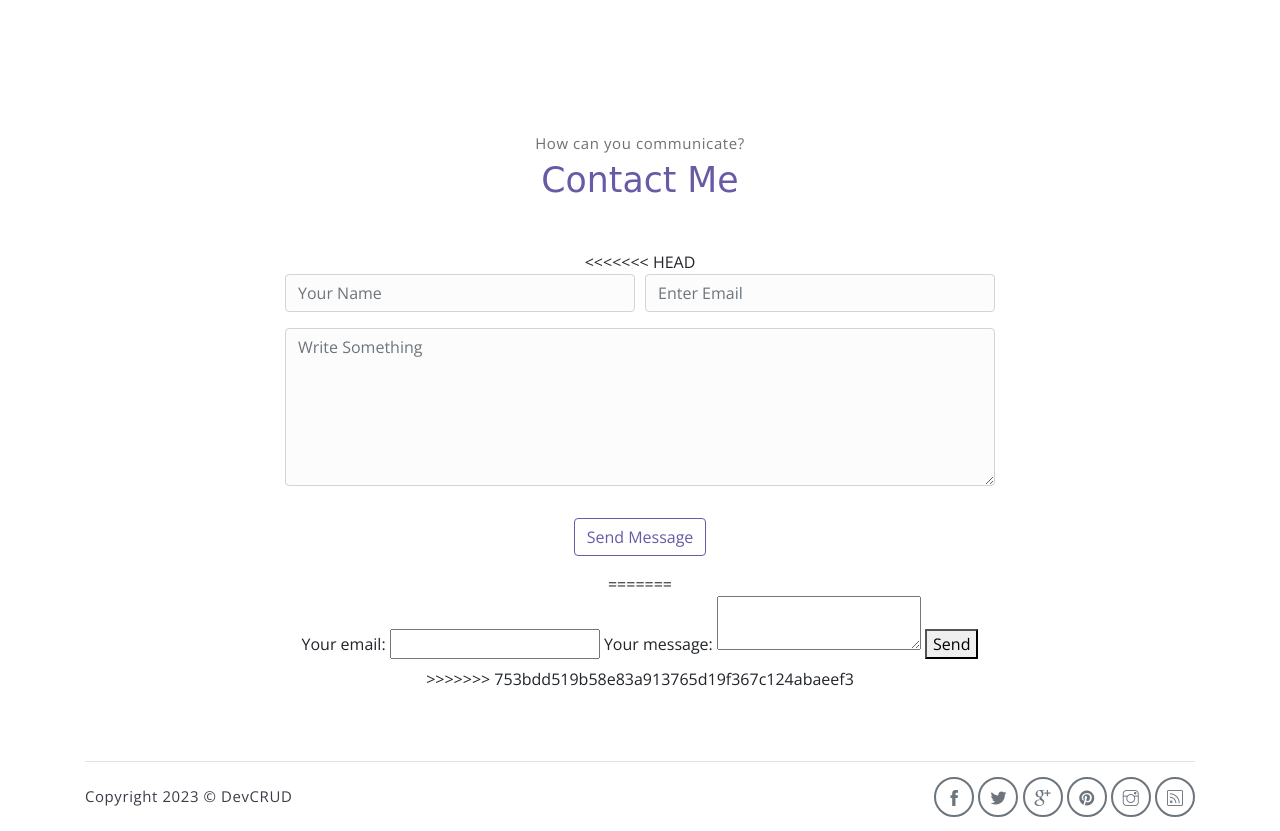
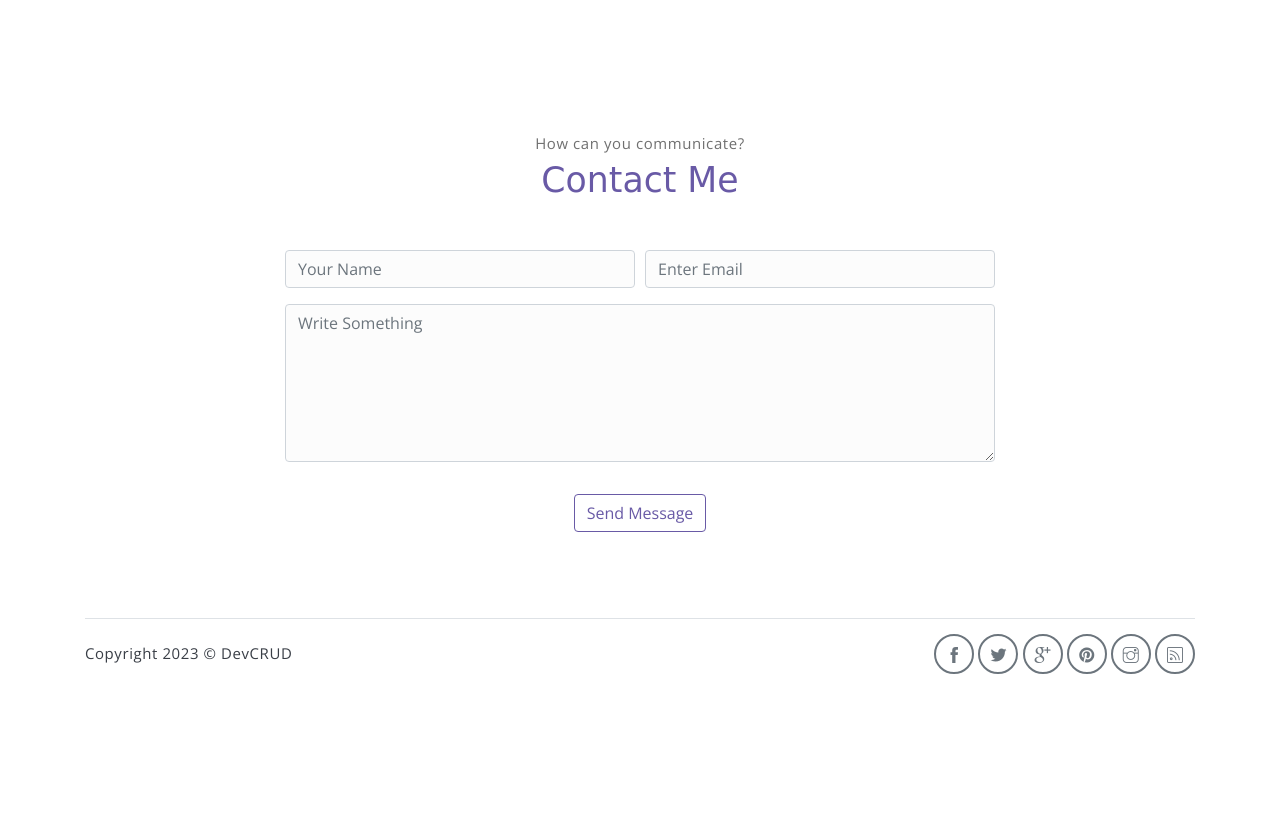
Before and after one commit to malikman234/malikcreativestudios, a website: page public_html/index.html in a window 1280 px wide. Shown: the part 4780-5611 px from the top of the page. After the commit the page ends 5468 px from the top, so only its background shows below. Drawn offline with nearby package versions, Linux system fonts and the light colour scheme; a web font is replaced by a local one.

Commit message:
took out mistakes

```diff
--- a/public_html/index.html
+++ b/public_html/index.html
@@ -358,7 +358,6 @@
             <p class="section-subtitle">How can you communicate?</p>
             <h6 class="section-title mb-5">Contact Me</h6>
             <!-- contact form -->
-<<<<<<< HEAD
             <form action="https://formspree.io/f/xwkjlwab" method="POST" class="contact-form col-md-10 col-lg-8 m-auto">
                 <div class="form-row">
                     <div class="form-group col-sm-6">
@@ -375,23 +374,13 @@
                     </div>
                 </div>
             </form><!-- end of contact form -->
-=======
-           <form
+                       <form
   action="https://formspree.io/f/xwkjlwab"
   method="POST"
 >
-  <label>
-    Your email:
-    <input type="email" name="email">
-  </label>
-  <label>
-    Your message:
-    <textarea name="message"></textarea>
-  </label>
   <!-- your other form fields go here -->
-  <button type="submit">Send</button>
+
 </form><!-- end of contact form -->
->>>>>>> 753bdd519b58e83a913765d19f367c124abaeef3
         </div><!-- end of container -->
     </section><!-- end of contact section -->
 
```
